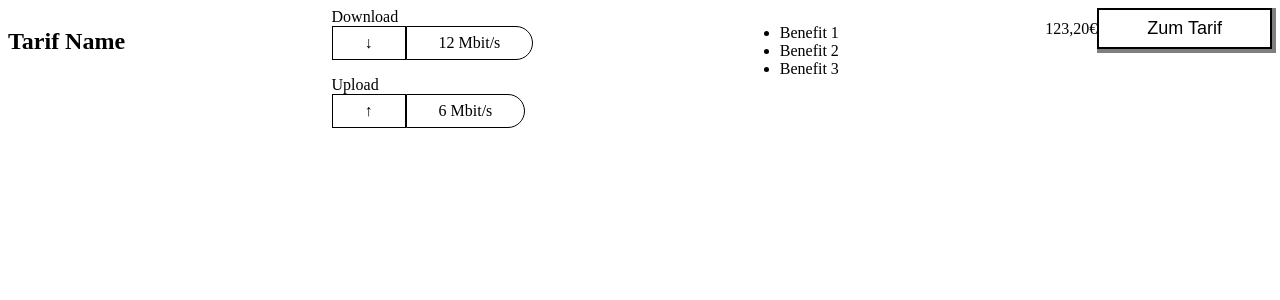
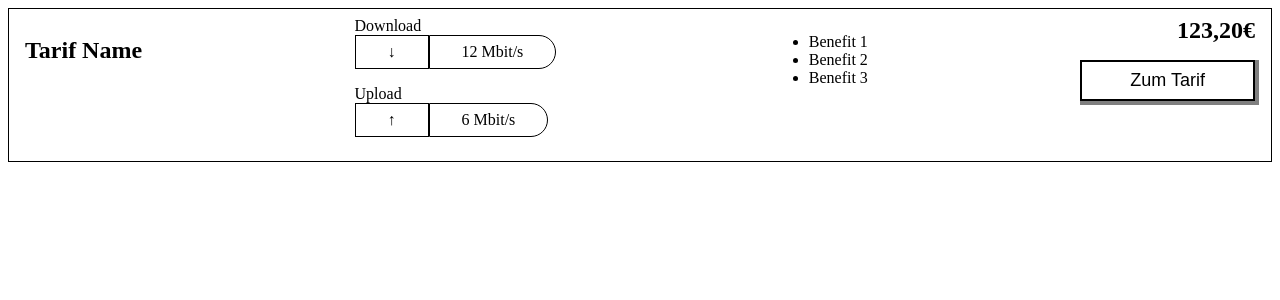
Before and after one commit to dean123/tariff-list, an Angular app: page / in a window 1280 px wide. Shown: the top 300 px of the page. Built offline with nearby package versions, Linux system fonts and the light colour scheme.

Commit message:
List item item price styles

```diff
--- a/src/app/list-item/list-item.component.html
+++ b/src/app/list-item/list-item.component.html
@@ -1,4 +1,4 @@
-<section class="list-item">
+<section class="item">
   <div>
     <h2>Tarif Name</h2>
   </div>
@@ -20,7 +20,7 @@
     </ul>
   </div>
   <div>
-    <span>123,20€</span>
+    <span class="item__price">123,20€</span>
     <button>Zum Tarif</button>
   </div>
 </section>
--- a/src/app/list-item/list-item.component.scss
+++ b/src/app/list-item/list-item.component.scss
@@ -1,4 +1,15 @@
-.list-item {
+.item {
+  border: 1px solid black;
   display: flex;
   justify-content: space-between;
+  margin-bottom: 1rem;
+  padding: 0.5rem 1rem;
+
+  &__price {
+    display: block;
+    font-size: x-large;
+    font-weight: bold;
+    margin-bottom: 1rem;
+    text-align: right;
+  }
 }
```
